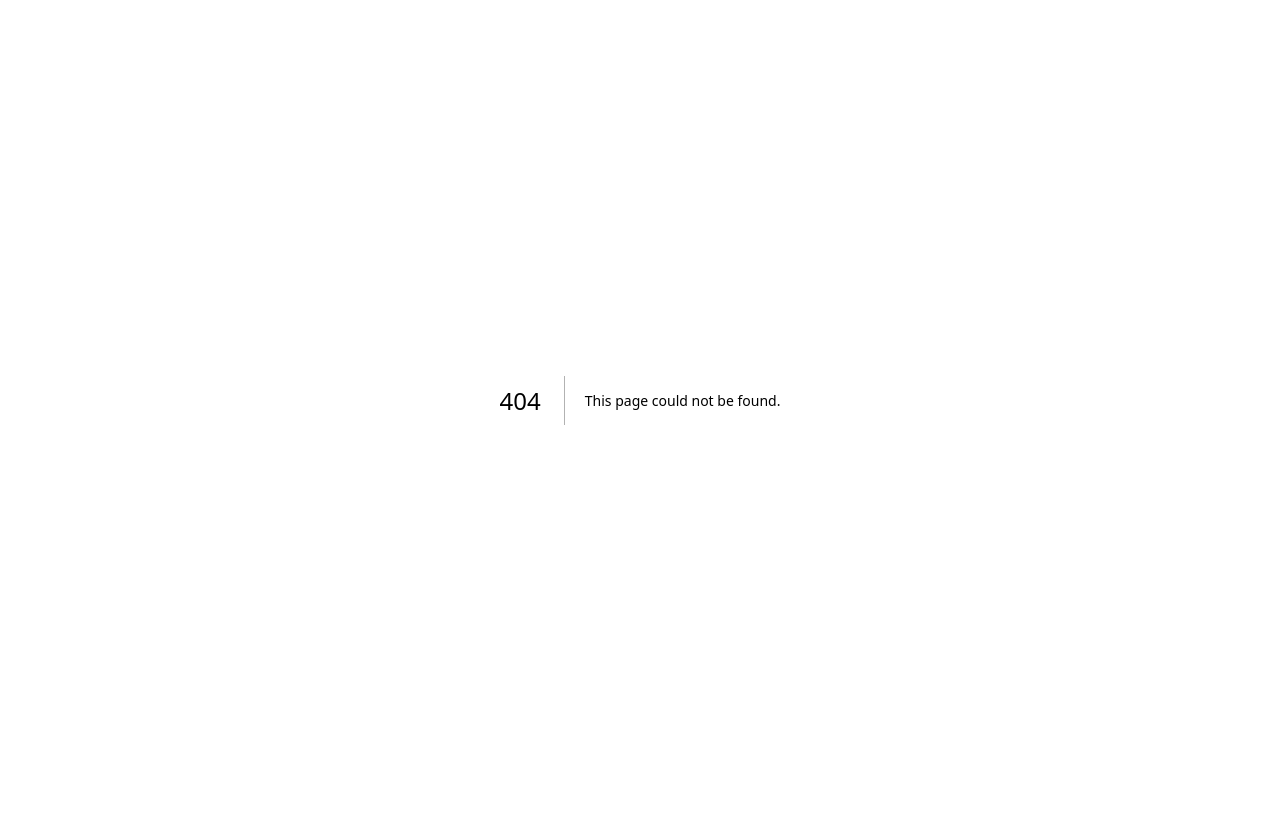
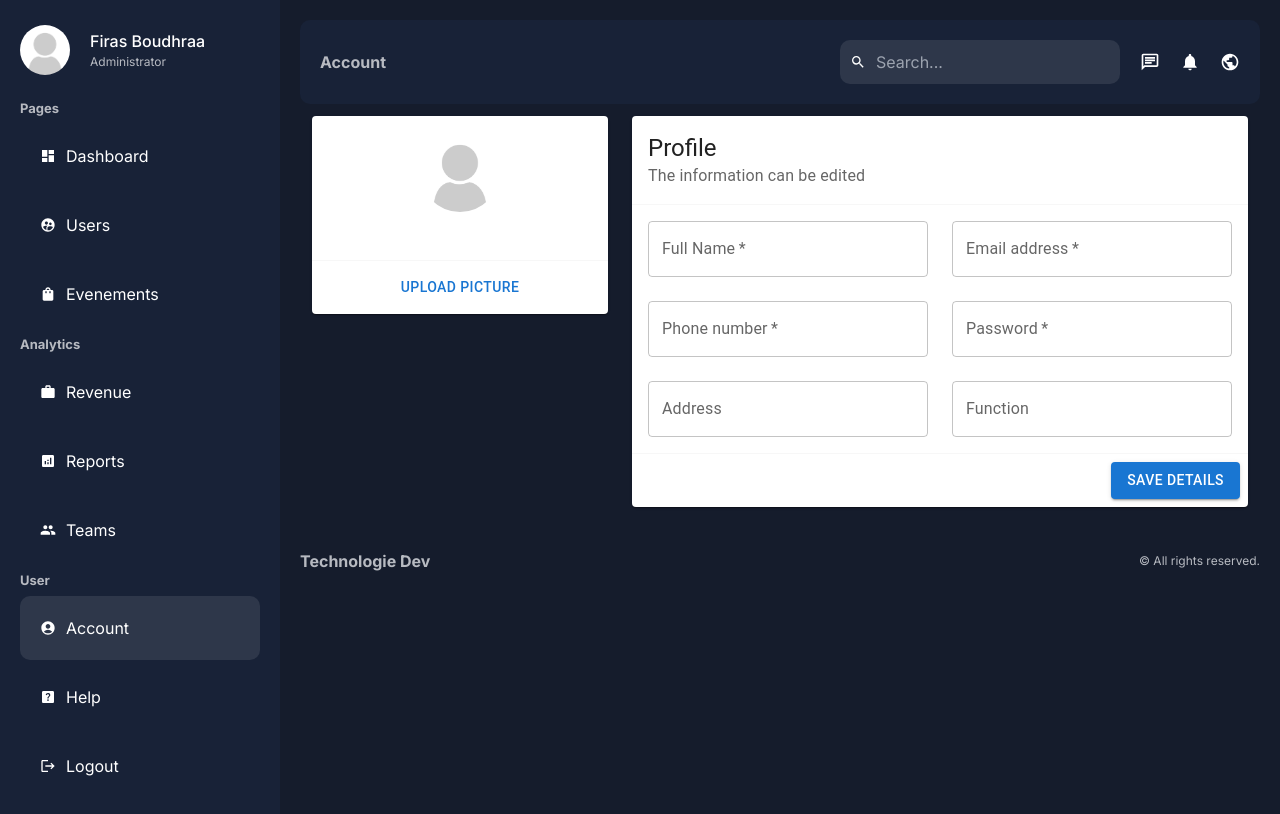
Before and after one commit to firasboudhraa/AssociationSite, a Next.js app in the folder front-end/: page /Dashboard/account in a window 1280 px wide. Before the commit this address had no page. Shown: the top 814 px of the page. Built offline with nearby package versions, Linux system fonts and the light colour scheme.

Commit message:
changing setting page to account page just front without back

```diff
--- a/front-end/package.json
+++ b/front-end/package.json
@@ -12,7 +12,8 @@
     "@emotion/react": "^11.11.4",
     "@emotion/styled": "^11.11.5",
     "@lordicon/element": "^1.6.0",
-    "@mui/material": "^5.15.20",
+    "@mui/icons-material": "^5.16.0",
+    "@mui/material": "^5.16.0",
     "@paypal/paypal-js": "^8.1.0",
     "@stripe/stripe-js": "^4.0.0",
     "axios": "^1.7.2",
--- /dev/null
+++ b/front-end/src/app/Dashboard/account/page.jsx
@@ -0,0 +1,22 @@
+import * as React from 'react';
+import Stack from '@mui/material/Stack';
+import Grid from '@mui/material/Unstable_Grid2';
+
+import { AccountDetailsForm } from '@/components/molecules/dashboard/acount/acount-details-form';
+import { AccountInfo } from '@/components/molecules/dashboard/acount/account-info';
+
+
+export default function Page() {
+  return (
+    <Stack spacing={3}>
+      <Grid container spacing={3}>
+        <Grid lg={4} md={6} xs={12}>
+          <AccountInfo />
+        </Grid>
+        <Grid lg={8} md={6} xs={12}>
+          <AccountDetailsForm />
+        </Grid>
+      </Grid>
+    </Stack>
+  );
+}
--- a/front-end/src/app/Dashboard/events/page.jsx
+++ b/front-end/src/app/Dashboard/events/page.jsx
@@ -60,7 +60,6 @@ const EventsPage = () => {
             </tr>
         </tbody>
       </table>
-      <Pagination  />
     </div>
   )
 }
--- /dev/null
+++ b/front-end/src/components/molecules/dashboard/acount/account-info.jsx
@@ -0,0 +1,40 @@
+import * as React from 'react';
+import Avatar from '@mui/material/Avatar';
+import Button from '@mui/material/Button';
+import Card from '@mui/material/Card';
+import CardActions from '@mui/material/CardActions';
+import CardContent from '@mui/material/CardContent';
+import Divider from '@mui/material/Divider';
+import Stack from '@mui/material/Stack';
+import Typography from '@mui/material/Typography';
+
+
+
+export function AccountInfo() {
+  return (
+    <Card className='bg-gray-200 rounded-lg shadow-md'>
+      <CardContent>
+        <Stack spacing={2} sx={{ alignItems: 'center' }}>
+          <div>
+            <Avatar src={"/noavatar.png"} sx={{ height: '80px', width: '80px' }} />
+          </div>
+          <Stack spacing={1} sx={{ textAlign: 'center' }}>
+            <Typography variant="h5">{""}</Typography>
+            <Typography color="text.secondary" variant="body2">
+              {""} {""}
+            </Typography>
+            <Typography color="text.secondary" variant="body2">
+              {""}
+            </Typography>
+          </Stack>
+        </Stack>
+      </CardContent>
+      <Divider />
+      <CardActions>
+        <Button fullWidth variant="text">
+          Upload picture
+        </Button>
+      </CardActions>
+    </Card>
+  );
+}
--- /dev/null
+++ b/front-end/src/components/molecules/dashboard/acount/acount-details-form.jsx
@@ -0,0 +1,78 @@
+"use client";
+
+import * as React from "react";
+import Button from "@mui/material/Button";
+import Card from "@mui/material/Card";
+import CardActions from "@mui/material/CardActions";
+import CardContent from "@mui/material/CardContent";
+import CardHeader from "@mui/material/CardHeader";
+import Divider from "@mui/material/Divider";
+import FormControl from "@mui/material/FormControl";
+import InputLabel from "@mui/material/InputLabel";
+import OutlinedInput from "@mui/material/OutlinedInput";
+import Grid from "@mui/material/Grid";
+
+export function AccountDetailsForm() {
+  return (
+    <form>
+      <Card className="bg-gray-200 rounded-lg shadow-md">
+        <CardHeader subheader="The information can be edited" title="Profile" />
+        <Divider />
+        <CardContent>
+          <Grid container spacing={3}>
+            <Grid item md={6} xs={12}>
+              <FormControl fullWidth required>
+                <InputLabel>Full Name</InputLabel>
+                <OutlinedInput
+                  label="Full Name"
+                  name="name"
+                />
+              </FormControl>
+            </Grid>
+            <Grid item md={6} xs={12}>
+              <FormControl fullWidth required>
+                <InputLabel>Email address</InputLabel>
+                <OutlinedInput
+                  label="Email address"
+                  name="email"
+                />
+              </FormControl>
+            </Grid>
+            <Grid item md={6} xs={12}>
+              <FormControl fullWidth required>
+                <InputLabel>Phone number</InputLabel>
+                <OutlinedInput label="Phone number" name="phone" type="tel" />
+              </FormControl>
+            </Grid>
+            <Grid item md={6} xs={12}>
+              <FormControl fullWidth required>
+                <InputLabel>Password</InputLabel>
+                <OutlinedInput
+                  label="Password"
+                  name="password"
+                  type="password"
+                />
+              </FormControl>
+            </Grid>
+            <Grid item md={6} xs={12}>
+              <FormControl fullWidth>
+                <InputLabel>Address</InputLabel>
+                <OutlinedInput label="Address" name="address"  />
+              </FormControl>
+            </Grid>
+            <Grid item md={6} xs={12}>
+              <FormControl fullWidth>
+                <InputLabel>Function</InputLabel>
+                <OutlinedInput label="Function" name="function"  />
+              </FormControl>
+            </Grid>
+          </Grid>
+        </CardContent>
+        <Divider />
+        <CardActions sx={{ justifyContent: "flex-end" }}>
+          <Button variant="contained">Save details</Button>
+        </CardActions>
+      </Card>
+    </form>
+  );
+}
--- a/front-end/src/components/molecules/dashboard/sidebar/sidebar.jsx
+++ b/front-end/src/components/molecules/dashboard/sidebar/sidebar.jsx
@@ -6,7 +6,7 @@ import {
   MdDashboard,
   MdSupervisedUserCircle,
   MdShoppingBag,
-  MdAttachMoney,
+  MdAccountCircle,
   MdWork,
   MdAnalytics,
   MdPeople,
@@ -60,9 +60,9 @@ const menuItems = [
     title: "User",
     list: [
       {
-        title: "Settings",
-        path: "/Dashboard/settings",
-        icon: <MdOutlineSettings />,
+        title: "Account",
+        path: "/Dashboard/account",
+        icon: <MdAccountCircle/>,
       },
       {
         title: "Help",
```
Also changed, not shown: 2 other files (tests, documents, lock files or other folders).
